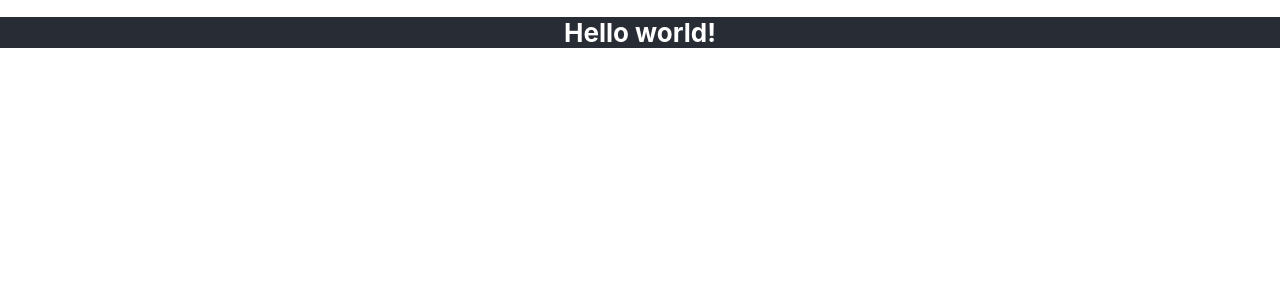
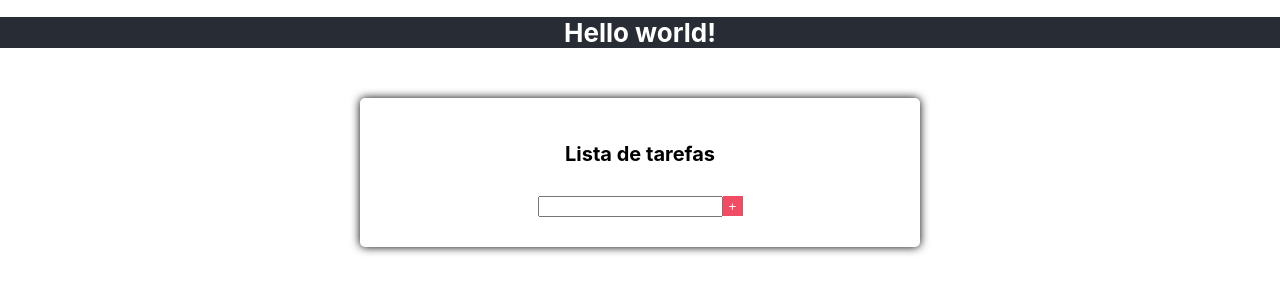
Before and after one commit to 4ugusto5ouza/task-list, a React (Create React App) app: page / in a window 1280 px wide. Shown: the top 300 px of the page. Built offline with nearby package versions, Linux system fonts and the light colour scheme.

Commit message:
Iniciado projeto tarefas

```diff
--- a/package.json
+++ b/package.json
@@ -9,6 +9,7 @@
     "babel-eslint": "^10.1.0",
     "react": "^18.0.0",
     "react-dom": "^18.0.0",
+    "react-icons": "^4.3.1",
     "react-scripts": "5.0.0",
     "web-vitals": "^2.1.4"
   },
--- a/src/App.jsx
+++ /dev/null
@@ -1,10 +0,0 @@
-import React, { Component } from "react";
-import "./App.css";
-
-class App extends Component {
-  render() {
-    return <h1 className="App-header">Hello world!</h1>;
-  }
-}
-
-export default App;
--- /dev/null
+++ b/src/components/App.jsx
@@ -0,0 +1,16 @@
+import React, { Component } from "react";
+import './App.css';
+import Main from "./Main";
+
+class App extends Component {
+  render() {
+    return (
+      <>
+        <h1 className="App-header">Hello world!</h1>
+        <Main/>
+      </>
+    );
+  }
+}
+
+export default App;
--- /dev/null
+++ b/src/components/Main.css
@@ -0,0 +1,39 @@
+.main {
+  background: #fff;
+  padding: 30px;
+  margin: 50px auto;
+  max-width: 500px;
+  border-radius: 5px;
+  box-shadow: 0 0 10px rgba(0, 0, 0, 1);
+}
+
+.main h1 {
+  font-size: 20px;
+  text-align: center;
+}
+
+.form {
+  margin-top: 30px;
+  display: flex;
+  align-items: center;
+  justify-content: center;
+}
+
+.form imput {
+  height: 40px;
+  padding: 0 20px;
+  font-size: 20px;
+  border: 1px solid #ccc;
+  min-width: 80%;
+}
+
+.form button[type = "submit"] {
+  border: none;
+  height: 20px;
+  width: 20px;
+  background: #f04c64;
+  color: #fff;
+  display: flex;
+  align-items: center;
+  justify-content: center;
+}
--- /dev/null
+++ b/src/components/Main.jsx
@@ -0,0 +1,36 @@
+import React, { Component } from "react";
+import "./Main.css";
+
+export default class Main extends Component {
+  constructor(props) {
+    super(props);
+
+    this.state = {
+      newTask: ""
+    };
+
+    this.handleChange = this.handleChange.bind(this);
+  }
+
+  handleChange(event) {
+    this.setState({
+      newTask: event.target.value,
+    });
+  }
+
+  render() {
+    const { newTask } = this.state;
+    return (
+      <>
+        <div className="main">
+          <h1>Lista de tarefas</h1>
+          <h5>{newTask}</h5>
+          <form action="#" className="form">
+            <input onChange={this.handleChange} type="text" value={newTask} />
+            <button type="submit">+</button>
+          </form>
+        </div>
+      </>
+    );
+  }
+}
--- a/src/index.js
+++ b/src/index.js
@@ -1,7 +1,7 @@
 import React from 'react';
 import ReactDOM from 'react-dom';
 import './index.css';
-import App from './App.jsx';
+import App from './components/App.jsx';
 
 ReactDOM.render(
     <App />,
```
Also changed, not shown: .eslintrc.js (deleted), src/components/App.css (renamed from src/App.css), 1 other file (tests, documents, lock files or other folders).
